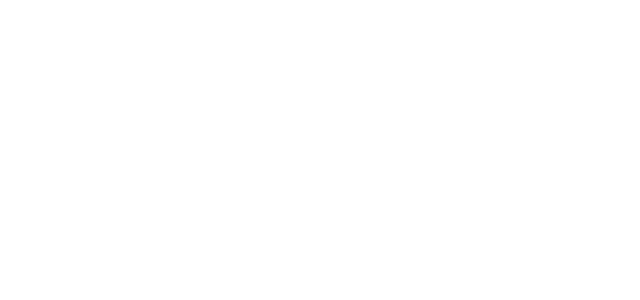
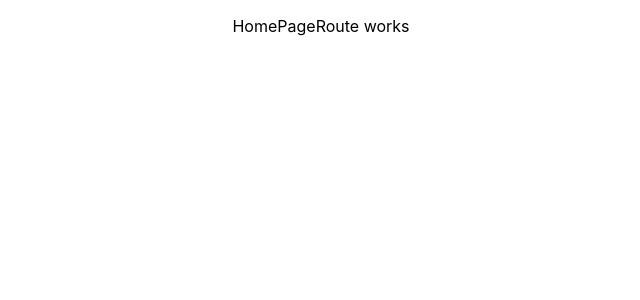
Before and after one commit to joewickes/date-ideas, a React (Create React App) app: page / in a window 1280 px wide. Shown: the top 300 px of the page, without its empty margins (319-959 px from the left). Built offline with nearby package versions, Linux system fonts and the light colour scheme.

Commit message:
Add React Router to all routes and their exports

```diff
--- a/src/components/App/App.js
+++ b/src/components/App/App.js
@@ -1,9 +1,29 @@
+// Dependencies
+import { Switch, Route } from 'react-router-dom';
+
+// Styles
 import './App.css';
+
+// Components
+import HomePageRoute from './../../routes/HomePageRoute/HomePageRoute';
+import SignUpRoute from './../../routes/SignUpRoute/SignUpRoute';
+import LogInRoute from './../../routes/LogInRoute/LogInRoute';
 
 function App() {
   return (
-    <div className="App">
-    </div>
+    <main className="App">
+      <Switch>
+        <Route exact path='/'>
+          <HomePageRoute />
+        </Route>
+        <Route exact path='/signup'>
+          <SignUpRoute />
+        </Route>
+        <Route exact path='/login'>
+          <LogInRoute />
+        </Route>
+      </Switch>
+    </main>
   );
 }
 
--- a/src/index.js
+++ b/src/index.js
@@ -1,13 +1,16 @@
 import React from 'react';
 import ReactDOM from 'react-dom';
+import { BrowserRouter } from 'react-router-dom';
 import './index.css';
 import App from './components/App/App';
 import reportWebVitals from './reportWebVitals';
 
 ReactDOM.render(
-  <React.StrictMode>
-    <App />
-  </React.StrictMode>,
+  <BrowserRouter>
+    <React.StrictMode>
+      <App />
+    </React.StrictMode>
+  </BrowserRouter>,
   document.getElementById('root')
 );
 
--- a/src/routes/HomePageRoute/HomePageRoute.js
+++ b/src/routes/HomePageRoute/HomePageRoute.js
@@ -0,0 +1,15 @@
+// Dependencies
+import React from 'react';
+import { withRouter } from 'react-router-dom';
+
+class HomePageRoute extends React.Component {
+  render() {
+    return (
+      <section className="HomePageRoute">
+        <p>HomePageRoute works</p>
+      </section>
+    );
+  }
+}
+
+export default withRouter(HomePageRoute);
--- a/src/routes/LogInRoute/LogInRoute.js
+++ b/src/routes/LogInRoute/LogInRoute.js
@@ -0,0 +1,15 @@
+// Dependencies
+import React from 'react';
+import { withRouter } from 'react-router-dom';
+
+class LogInRoute extends React.Component {
+  render() {
+    return (
+      <section className="LogInRoute">
+        <p>LogInRoute works</p>
+      </section>
+    );
+  }
+}
+
+export default withRouter(LogInRoute);
--- a/src/routes/SignUpRoute/SignUpRoute.js
+++ b/src/routes/SignUpRoute/SignUpRoute.js
@@ -0,0 +1,15 @@
+// Dependencies
+import React from 'react';
+import { withRouter } from 'react-router-dom';
+
+class SignUpRoute extends React.Component {
+  render() {
+    return (
+      <section className="SignUpRoute">
+        <p>SignUpRoute works</p>
+      </section>
+    );
+  }
+}
+
+export default withRouter(SignUpRoute);
```
Also changed, not shown: 1 other file (tests, documents, lock files or other folders).
